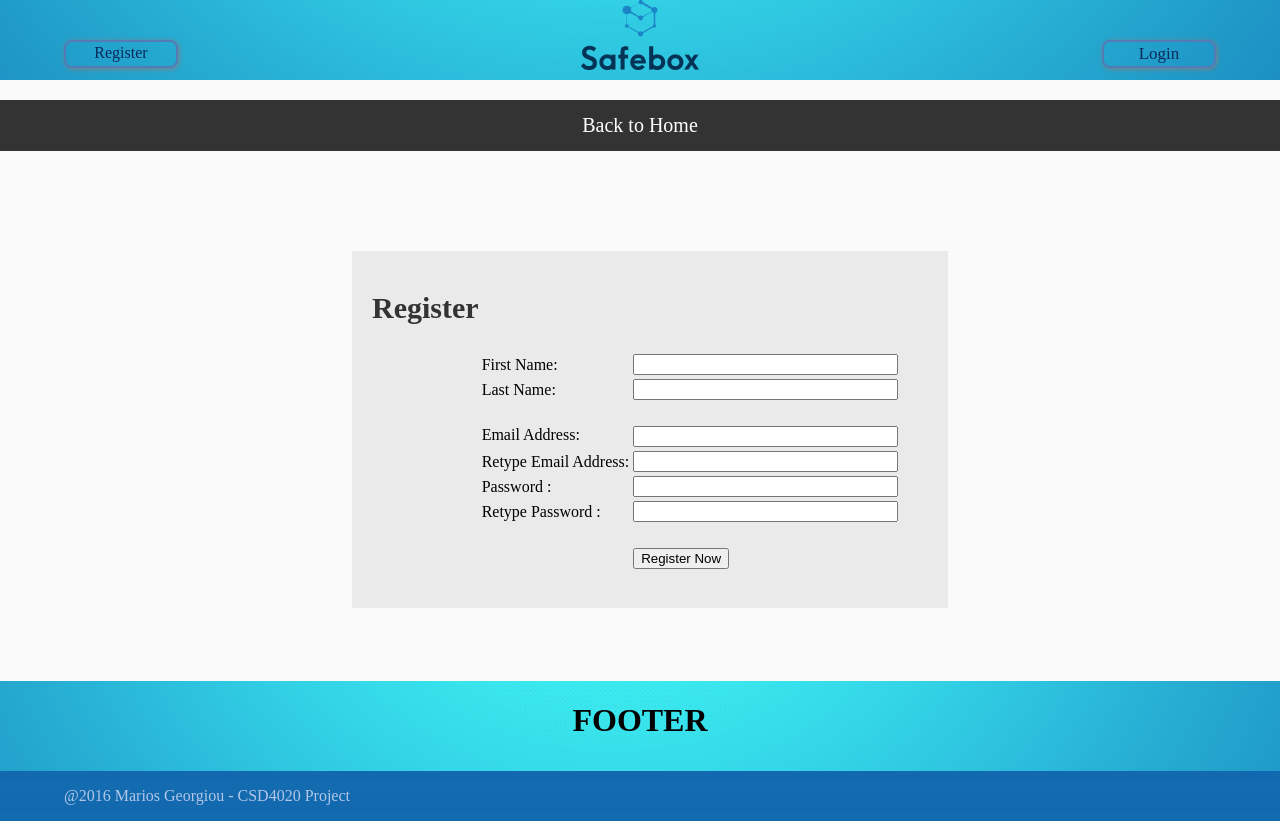
After one commit to MariosGeorgiou/Dropbox-like_project, a PHP site: page /register.html in a window 1280 px wide. The commit adds this page. Run offline with PHP 8.4, Linux system fonts and the light colour scheme.

Commit message:
Register + login page Version1 done
-Created a functional front Login page
-Created a functional front Register page
-Linking works on all pages

```diff
--- a/mystyle.css
+++ b/mystyle.css
@@ -1,3 +1,8 @@
+/*Index*/
+
+
+
+
 
             html, body {
                 height: 100%;
@@ -130,7 +135,7 @@
 
             /* main CSS starts here */
             #main {
-                background: #ff6;
+                background: #fafafa;
                 text-align: center;
                 min-height: 180px;
                 padding-bottom:120px;   /* Height of the footer+below footer */
@@ -236,3 +241,85 @@
             }
 
             /* footer CSS ends here */
+
+
+
+
+
+
+
+/*LOGIN */
+            .login-getstarted{
+                  width: 100%;
+                  height: 450px;
+
+            }
+            .login-inner-container{
+                width: 45%;
+                height: 90%;
+                margin: 0 auto;
+                position: relative;
+                background-color: #fafafa;
+                padding-top: 100px;
+            }
+.login-inner-container-inside{
+    width: 100%;
+    height: 60%;
+    background-color: #ebeaea;
+    padding-left: 20px;
+    padding-top: 10px;
+}
+            .loginbox-container{
+                float:left;
+                text-align:left;
+                color: #333;
+                font-size: 30px;
+            }
+        .loginbox-form-container{
+                float:left;
+                text-align:left;
+                color: #333;
+                font-size: 20px;
+            padding-top: 90px;
+            }
+.give-me-space{
+    margin-right: 20px;
+    margin-bottom: 20px;
+}
+
+
+
+/* REGISTER */
+            .register-getstarted{
+                  width: 100%;
+                  height: 550px;
+
+            }
+            .register-inner-container{
+                width: 45%;
+                height: 90%;
+                margin: 0 auto;
+                position: relative;
+                background-color: #fafafa;
+                padding-top: 100px;
+            }
+            .register-inner-container-inside{
+                width: 100%;
+                height: 70%;
+                background-color: #ebeaea;
+                padding-left: 20px;
+                padding-top: 10px;
+            }
+            .registerbox-container{
+                float:left;
+                text-align:left;
+                color: #333;
+                font-size: 30px;
+            }
+            .loginbox-form-container{
+                float:left;
+                text-align:left;
+                color: #333;
+                font-size: 20px;
+                padding-top: 90px;
+            }
--- /dev/null
+++ b/register.html
@@ -0,0 +1,121 @@
+<html>
+    <head>
+        <title>Mybox - Register</title>
+        <link rel="/images/onlylogo.png">
+        <link rel="stylesheet" type="text/css" href="mystyle.css">
+        <script src="myscripts.js"></script>
+    </head>
+    <body>
+        <div id="wrapper">
+            <div id="header">
+                <div class="header-inner-container">
+                    <div>
+                        <a href="register.html" ><p class="header_register">Register</p></a>
+                        <a href="index.html"><img src="/images/LogoV.png" class="header_logo" id="logochange"></a>
+                        <a href="login.html" ><p class="header_login">Login</p></a>
+                    </div>
+
+                </div>
+            </div>
+            <div id="navmenu">
+                <div class="navmenu-inner-container">
+                    <ul>
+                      <li><a href="index.html">Back to Home</a></li>
+                    </ul>
+                </div>
+
+            </div>
+            <div id="main">
+                <div class="register-getstarted">
+                    <div class="register-inner-container">
+                        <div class="register-inner-container-inside">
+
+                            <p class="registerbox-container"><b>Register<br/></b></p>
+
+                            <form action="" method="post" class="loginbox-form-container">
+
+                        <table class="give-me-space">
+                    <tr width="200px" align="left">
+                        <td>
+                            First Name:
+                        </td>
+                        <td>
+                            <input type="text" name="firstname"  required="required" size="30"></input>
+                        </td>
+                    </tr>
+                    <tr>
+                        <td>
+                            Last Name:
+                        </td>
+                        <td>
+                            <input type="text" name="lastname"  required="required" size="30"></input>
+                        </td>
+                    </tr>
+                    <tr>
+                        <td><br/></td></tr>
+
+                    <tr>
+                        <td  valign="top" align="left">
+                            Email Address:
+                        </td>
+                        <td>
+                            <input type="email" name="customer_username" required="required" size="30"></input>
+                        </td>
+                    </tr>
+                    <tr>
+                        <td>
+                            Retype Email Address:
+                        </td>
+                        <td>
+                            <input type="email" name="username_check" required="required" size="30"></input>
+                        </td>
+                    </tr>
+                    <tr>
+                        <td>
+                            Password :
+                        </td>
+                        <td>
+                            <input type="password" name="customer_password" required="required" size="30"></input>
+                        </td>
+                    </tr>
+                    <tr>
+                        <td>
+                            Retype Password :
+                        </td>
+                        <td>
+                            <input type="password" name="password_check" required="required" size="30"></input>
+                        </td>
+                    </tr>
+                    <tr>
+                        <td><br/></td></tr>
+                    <tr>
+                        <td>
+
+                        </td>
+                        <td>
+                            <input type="submit" value="Register Now"></input>
+                        </td>
+
+                    </tr>
+
+
+                </table>
+                            </form>
+                        </div>
+                    </div>
+                </div>
+
+            </div>
+            <footer id="footer">
+                <h1>FOOTER</h1>
+            </footer>
+            <div id="copyright-container">
+                <div class="copyright-inner-container">
+                    <p style="color: #b2c7e8;" >@2016 Marios Georgiou - CSD4020 Project</p>
+                </div>
+            </div>
+        </div>
+
+
+    </body>
+</html>
```
Also changed, not shown: index.html (+6 -6 lines), login.html (+56 -0 lines).
